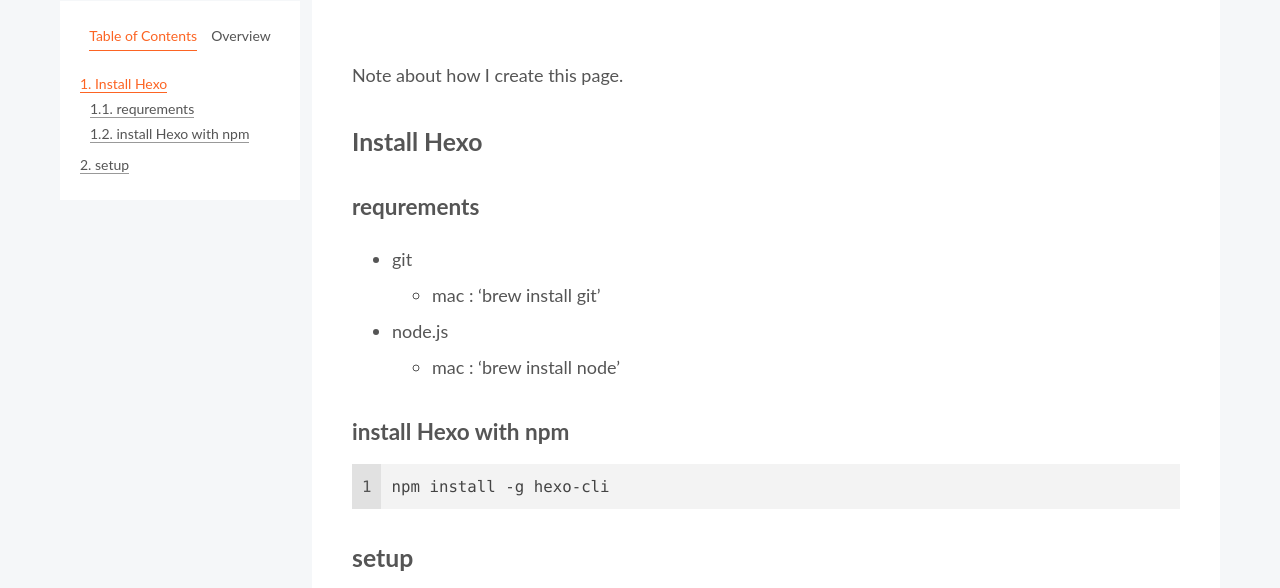
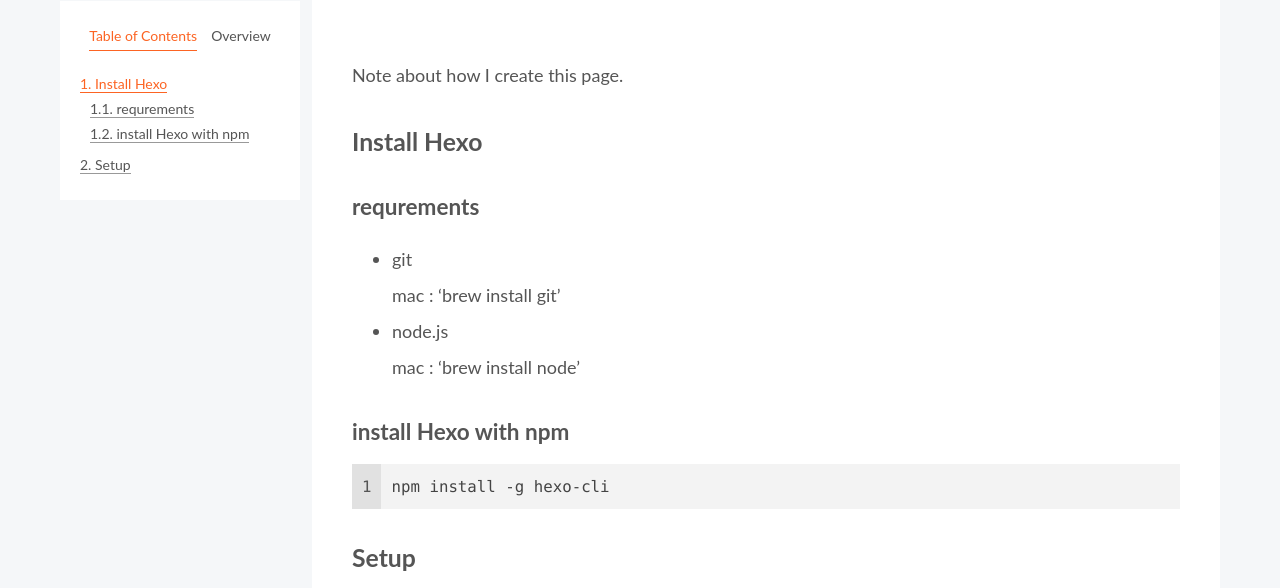
Before and after one commit to Ruccccc/Ruccccc.github.io, a plain HTML site: page 2022/09/24/Github-Page-with-Hexo/index.html in a window 1280 px wide. Shown: the part 157-745 px from the top of the page. Drawn offline with nearby package versions, Linux system fonts and the light colour scheme.

Commit message:
Site updated: 2022-09-24 14:39:08

```diff
--- a/2022/09/24/Github-Page-with-Hexo/index.html
+++ b/2022/09/24/Github-Page-with-Hexo/index.html
@@ -21,15 +21,15 @@
 
 <script class="next-config" data-name="main" type="application/json">{"hostname":"example.com","root":"/","images":"/images","scheme":"Pisces","darkmode":true,"version":"8.13.0","exturl":false,"sidebar":{"position":"left","display":"post","padding":18,"offset":12},"copycode":{"enable":false,"style":null},"bookmark":{"enable":false,"color":"#222","save":"auto"},"mediumzoom":false,"lazyload":false,"pangu":false,"comments":{"style":"tabs","active":null,"storage":true,"lazyload":false,"nav":null},"stickytabs":false,"motion":{"enable":true,"async":false,"transition":{"post_block":"fadeIn","post_header":"fadeInDown","post_body":"fadeInDown","coll_header":"fadeInLeft","sidebar":"fadeInUp"}},"prism":false,"i18n":{"placeholder":"Searching...","empty":"We didn't find any results for the search: ${query}","hits_time":"${hits} results found in ${time} ms","hits":"${hits} results found"}}</script><script src="/js/config.js"></script>
 
-    <meta name="description" content="Note about how I create this page. Install Hexorequrements git mac : ‘brew install git’   node.js mac : ‘brew install node’    install Hexo with npm1npm install -g hexo-cli  setup">
+    <meta name="description" content="Note about how I create this page. Install Hexorequrements git  mac : ‘brew install git’ node.js  mac : ‘brew install node’  install Hexo with npm1npm install -g hexo-cli  Setup">
 <meta property="og:type" content="article">
 <meta property="og:title" content="Github Page with Hexo">
 <meta property="og:url" content="http://example.com/2022/09/24/Github-Page-with-Hexo/index.html">
 <meta property="og:site_name" content="Ruccccc">
-<meta property="og:description" content="Note about how I create this page. Install Hexorequrements git mac : ‘brew install git’   node.js mac : ‘brew install node’    install Hexo with npm1npm install -g hexo-cli  setup">
+<meta property="og:description" content="Note about how I create this page. Install Hexorequrements git  mac : ‘brew install git’ node.js  mac : ‘brew install node’  install Hexo with npm1npm install -g hexo-cli  Setup">
 <meta property="og:locale" content="en_US">
 <meta property="article:published_time" content="2022-09-24T06:19:00.000Z">
-<meta property="article:modified_time" content="2022-09-24T06:36:53.987Z">
+<meta property="article:modified_time" content="2022-09-24T06:38:31.472Z">
 <meta property="article:author" content="Ruc Kuo">
 <meta property="article:tag" content="misc, git, github, hexo">
 <meta name="twitter:card" content="summary">
@@ -118,7 +118,7 @@
       <div class="sidebar-panel-container">
         <!--noindex-->
         <div class="post-toc-wrap sidebar-panel">
-            <div class="post-toc animated"><ol class="nav"><li class="nav-item nav-level-2"><a class="nav-link" href="#Install-Hexo"><span class="nav-number">1.</span> <span class="nav-text">Install Hexo</span></a><ol class="nav-child"><li class="nav-item nav-level-3"><a class="nav-link" href="#requrements"><span class="nav-number">1.1.</span> <span class="nav-text">requrements</span></a></li><li class="nav-item nav-level-3"><a class="nav-link" href="#install-Hexo-with-npm"><span class="nav-number">1.2.</span> <span class="nav-text">install Hexo with npm</span></a></li></ol></li><li class="nav-item nav-level-2"><a class="nav-link" href="#setup"><span class="nav-number">2.</span> <span class="nav-text">setup</span></a></li></ol></div>
+            <div class="post-toc animated"><ol class="nav"><li class="nav-item nav-level-2"><a class="nav-link" href="#Install-Hexo"><span class="nav-number">1.</span> <span class="nav-text">Install Hexo</span></a><ol class="nav-child"><li class="nav-item nav-level-3"><a class="nav-link" href="#requrements"><span class="nav-number">1.1.</span> <span class="nav-text">requrements</span></a></li><li class="nav-item nav-level-3"><a class="nav-link" href="#install-Hexo-with-npm"><span class="nav-number">1.2.</span> <span class="nav-text">install Hexo with npm</span></a></li></ol></li><li class="nav-item nav-level-2"><a class="nav-link" href="#Setup"><span class="nav-number">2.</span> <span class="nav-text">Setup</span></a></li></ol></div>
         </div>
         <!--/noindex-->
 
@@ -213,7 +213,7 @@
       <span class="post-meta-item-text">Posted on</span>
 
 
-      <time title="Created: 2022-09-24 14:19:00 / Modified: 14:36:53" itemprop="dateCreated datePublished" datetime="2022-09-24T14:19:00+08:00">2022-09-24</time>
+      <time title="Created: 2022-09-24 14:19:00 / Modified: 14:38:31" itemprop="dateCreated datePublished" datetime="2022-09-24T14:19:00+08:00">2022-09-24</time>
     </span>
 
 
@@ -228,18 +228,12 @@
     <div class="post-body" itemprop="articleBody">
         <p>Note about how I create this page.</p>
 <h2 id="Install-Hexo"><a href="#Install-Hexo" class="headerlink" title="Install Hexo"></a>Install Hexo</h2><h3 id="requrements"><a href="#requrements" class="headerlink" title="requrements"></a>requrements</h3><ul>
-<li>git<ul>
-<li>mac : ‘brew install git’</li>
-</ul>
-</li>
-<li>node.js<ul>
-<li>mac : ‘brew install node’</li>
-</ul>
-</li>
+<li>git<br>  mac : ‘brew install git’</li>
+<li>node.js<br>  mac : ‘brew install node’</li>
 </ul>
 <h3 id="install-Hexo-with-npm"><a href="#install-Hexo-with-npm" class="headerlink" title="install Hexo with npm"></a>install Hexo with npm</h3><figure class="highlight bash"><table><tr><td class="gutter"><pre><span class="line">1</span><br></pre></td><td class="code"><pre><span class="line">npm install -g hexo-cli</span><br></pre></td></tr></table></figure>
 
-<h2 id="setup"><a href="#setup" class="headerlink" title="setup"></a>setup</h2>
+<h2 id="Setup"><a href="#Setup" class="headerlink" title="Setup"></a>Setup</h2>
     </div>
 
 
```
Also changed, not shown: index.html (+4 -10 lines).
